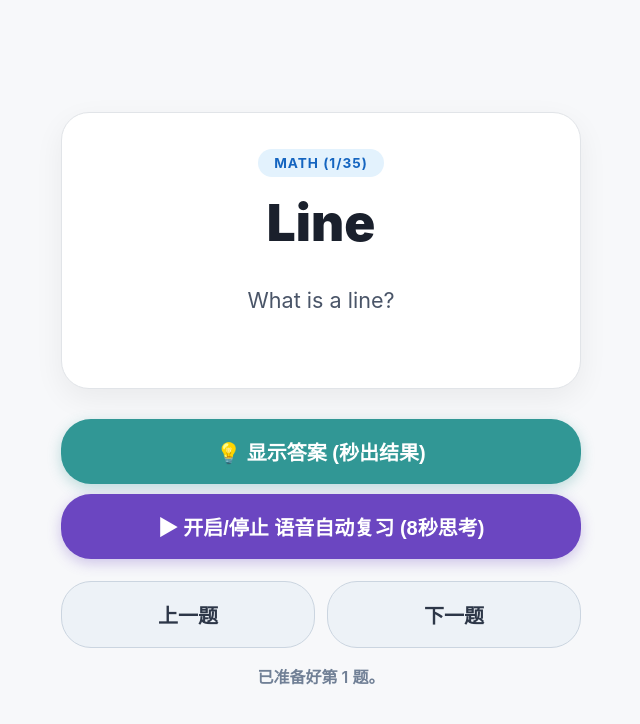
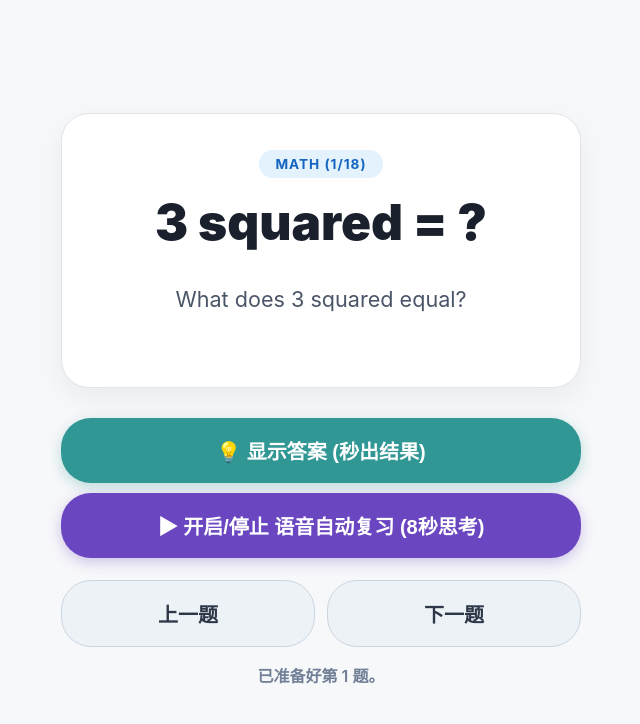
Before and after one commit to cindkiwi/basis-g3-refresher, a plain HTML site: page index.html in a window 1280 px wide. Shown: the whole page, without its empty margins (319-959 px from the left). Drawn offline with Linux system fonts and the light colour scheme.

Commit message:
11/12Update index.html

```diff
--- a/index.html
+++ b/index.html
@@ -46,12 +46,11 @@
     /* 莫兰迪低饱和度护眼配色 */
     .tag-math { background-color: #e3f2fd; color: #1565c0; }
     .tag-english { background-color: #fff3e0; color: #e65100; }
-    .tag-measurement { background-color: #e8f5e9; color: #2e7d32; }
     .tag-thinking { background-color: #f3e5f5; color: #7b1fa2; }
 
     /* 极致超大字号术语标题 */
     .term {
-      font-size: 3.2rem;
+      font-size: 3.1rem;
       font-weight: 900;
       color: #1a202c;
       margin-bottom: 16px;
@@ -143,54 +142,141 @@
   <div id="status" class="status-text">就绪：点击“开启语音自动复习”或点击“上一题/下一题”翻页。</div>
 
   <script>
-    // 词库：几何与英语修辞前置，计量单位与口算后置
+    // 最新定制 BASIS G3 车上复习词库与题库
     const flashcards = [
-      // 1. Saxon Math L20-28 几何核心蓝体字 (前置)
-      { category: "Math", term: "Line", question: "What is a line?", answer: "A straight path that goes on forever in both directions without ending.", example: "Arrows on both ends show it goes on forever." },
-      { category: "Math", term: "Ray", question: "What is a ray?", answer: "A part of a line that has one endpoint and goes on forever in only one direction.", example: "A sunbeam is like a ray." },
-      { category: "Math", term: "Line Segment", question: "What is a line segment?", answer: "A part of a line that has two endpoints.", example: "The edge of a ruler is a line segment." },
-      { category: "Math", term: "Endpoints", question: "What are endpoints?", answer: "Points at which a line segment or a ray ends.", example: "A line segment has two endpoints." },
-      { category: "Math", term: "Vertex", question: "What is a vertex?", answer: "The point where two line segments, rays, or sides meet to form an angle.", example: "The corner of a triangle is a vertex." },
-      { category: "Math", term: "Parallel Lines", question: "What are parallel lines?", answer: "Lines or segments that go in the same direction and stay the same distance apart without crossing.", example: "Train tracks are parallel." },
-      { category: "Math", term: "Intersecting Lines", question: "What are intersecting lines?", answer: "Lines or segments that cross or meet at one common point.", example: "An X shape is two intersecting lines." },
-      { category: "Math", term: "Perpendicular", question: "What does perpendicular mean?", answer: "Intersecting lines or segments that form square corners, or 90-degree angles.", example: "The sides of a square are perpendicular." },
-      { category: "Math", term: "Radius", question: "What is the radius of a circle?", answer: "A line segment from the center of a circle to any point on its boundary.", example: "The radius is half of the diameter." },
-      { category: "Math", term: "Diameter", question: "What is the diameter of a circle?", answer: "A line segment that passes through the center of a circle and connects two points on its boundary.", example: "The diameter splits a circle in half." },
-      { category: "Math", term: "Compass", question: "What is a compass used for in math?", answer: "A geometric tool used to draw circles and arcs with a precise radius.", example: "Pin the needle and spin the pencil." },
+      // 1. 平方直接心算与平方根
+      {
+        category: "Math",
+        term: "3 squared = ?",
+        question: "What does 3 squared equal?",
+        answer: "3 squared equals 9. Because 3 times 3 equals 9.",
+        example: "Squaring a number means multiplying it by itself."
+      },
+      {
+        category: "Math",
+        term: "5 squared = ?",
+        question: "What does 5 squared equal?",
+        answer: "5 squared equals 25. Because 5 times 5 equals 25.",
+        example: "5 squared is written as 5 with a small 2 at the top right."
+      },
+      {
+        category: "Math",
+        term: "7 squared = ?",
+        question: "What does 7 squared equal?",
+        answer: "7 squared equals 49. Because 7 times 7 equals 49.",
+        example: "49 is a perfect square."
+      },
+      {
+        category: "Math",
+        term: "Square Root",
+        question: "What is a square root, and what is the square root of 36?",
+        answer: "A square root is a number that multiplies by itself to make the original number. The square root of 36 is 6.",
+        example: "Because 6 times 6 equals 36, the square root of 36 is 6."
+      },
 
-      // 2. 乘法性质与思维架构题 (前置)
-      { category: "Thinking", term: "Properties of Multiplication", question: "What are the three core properties of multiplication?", answer: "The Commutative Property, the Identity Property, and the Zero Property.", example: "They help simplify complex calculations." },
-      { category: "Thinking", term: "Commutative Property", question: "What is the Commutative Property of multiplication?", answer: "Changing the order of factors does not change the product. For example, 3 times 4 equals 4 times 3.", example: "3 × 4 = 4 × 3 = 12." },
-      { category: "Thinking", term: "Identity Property", question: "What is the Identity Property of multiplication?", answer: "Multiplying any number by 1 gives a product equal to that same number.", example: "8 × 1 = 8." },
-      { category: "Thinking", term: "Zero Property", question: "What is the Zero Property of multiplication?", answer: "Multiplying any number by 0 always results in a product of 0.", example: "100 × 0 = 0." },
-      { category: "Thinking", term: "Reasonable Estimate", question: "What is a reasonable estimate?", answer: "An educated guess close to the exact answer, obtained by rounding numbers.", example: "Rounding $49 to $50 gives a reasonable estimate." },
+      // 2. 几何概念与作图方法
+      {
+        category: "Math",
+        term: "Vertex",
+        question: "What is a vertex?",
+        answer: "The point where two line segments, rays, or sides meet to form an angle.",
+        example: "The corner where two sides of a triangle meet is a vertex."
+      },
+      {
+        category: "Math",
+        term: "How to Draw Parallel Lines",
+        question: "How do you draw parallel lines?",
+        answer: "Draw two straight lines going in the exact same direction that stay the same distance apart so they never cross.",
+        example: "Like drawing the two rails of a train track."
+      },
+      {
+        category: "Math",
+        term: "How to Draw Intersecting Rays",
+        question: "How do you draw intersecting rays?",
+        answer: "Draw two rays that each start at an endpoint, go forever in one direction, and cross or meet at one common point.",
+        example: "Each ray must have one dot at the start and one arrow at the other end."
+      },
+      {
+        category: "Math",
+        term: "How to Draw Perpendicular Line Segments",
+        question: "How do you draw perpendicular line segments?",
+        answer: "Draw two line segments with endpoints at both ends that meet or cross to form a square corner, or a 90-degree right angle.",
+        example: "Like drawing the letter L or a plus sign with endpoints."
+      },
 
-      // 3. English Figurative Language & Grammar (前置)
-      { category: "English", term: "Simile", question: "What is a simile?", answer: "A figure of speech comparing two different things using the words 'like' or 'as'.", example: "As brave as a lion." },
-      { category: "English", term: "Alliteration", question: "What is alliteration?", answer: "The repetition of the same starting consonant sound in a group of words.", example: "Peter Piper picked a peck of pickled peppers." },
-      { category: "English", term: "Rhyme", question: "What is rhyme?", answer: "Words that have the same or similar ending sounds.", example: "Cat, hat, sat, and mat." },
-      { category: "English", term: "Onomatopoeia", question: "What is onomatopoeia?", answer: "A word that imitates the natural sound of a thing.", example: "Buzz, hiss, pop, and splash." },
-      { category: "English", term: "Independent Clause", question: "What is an independent clause?", answer: "A group of words with a subject and verb that expresses a complete thought and can stand alone as a sentence.", example: "The cat slept on the rug." },
-      { category: "English", term: "Dependent Clause", question: "What is a dependent clause?", answer: "A group of words with a subject and verb that does NOT express a complete thought and cannot stand alone.", example: "Because it was raining..." },
+      // 3. 估算思维与乘法三大性质
+      {
+        category: "Thinking",
+        term: "Reasonable Estimate",
+        question: "What is a reasonable estimate?",
+        answer: "An educated guess close to the exact answer, found by rounding numbers to make math easier.",
+        example: "Rounding $48 to $50 gives a reasonable estimate."
+      },
+      {
+        category: "Thinking",
+        term: "Properties of Multiplication",
+        question: "What are the three core properties of multiplication?",
+        answer: "The Commutative Property, the Identity Property, and the Zero Property.",
+        example: "Knowing these properties helps simplify mental math."
+      },
+      {
+        category: "Thinking",
+        term: "Commutative of Multiplication",
+        question: "What is the Commutative Property of multiplication?",
+        answer: "Changing the order of the factors does not change the product.",
+        example: "3 times 4 equals 4 times 3; both equal 12."
+      },
+      {
+        category: "Thinking",
+        term: "Identity Property",
+        question: "What is the Identity Property of multiplication?",
+        answer: "Multiplying any number by 1 gives a product equal to that same number.",
+        example: "9 times 1 equals 9."
+      },
+      {
+        category: "Thinking",
+        term: "Zero Property",
+        question: "What is the Zero Property of multiplication?",
+        answer: "Multiplying any number by 0 always results in a product of 0.",
+        example: "25 times 0 equals 0."
+      },
 
-      // 4. 英制单位与换算 (后置)
-      { category: "Measurement", term: "Inch (in)", question: "What is an inch, and what is its abbreviation?", answer: "An inch (abbreviated as in) is a small unit of length. Twelve inches equal one foot.", example: "A paperclip is about 1 inch long." },
-      { category: "Measurement", term: "Foot / Feet (ft)", question: "What is a foot, and what is its conversion to inches?", answer: "A foot (plural: feet, abbreviated as ft) equals 12 inches. Three feet equal one yard.", example: "A skateboard is about 3 feet long." },
-      { category: "Measurement", term: "Yard (yd)", question: "What is a yard, and what is its conversion to feet?", answer: "A yard (abbreviated as yd) equals 3 feet or 36 inches.", example: "A baseball bat is about 1 yard long." },
-      { category: "Measurement", term: "Mile (mi)", question: "What is a mile, and what is its conversion to yards?", answer: "A mile (abbreviated as mi) equals 5,280 feet or 1,760 yards.", example: "Walking 20 blocks is roughly 1 mile." },
-      { category: "Measurement", term: "Drill: Feet to Inches", question: "Quick mental math: How many inches are in 3 feet?", answer: "36 inches. Because 3 times 12 equals 36.", example: "3 feet = 1 yard = 36 inches." },
-
-      // 5. 公制单位与换算 (后置)
-      { category: "Measurement", term: "Millimeter (mm)", question: "What is a millimeter, and what is its abbreviation?", answer: "A millimeter (abbreviated as mm) is a tiny metric unit. 10 millimeters equal 1 centimeter.", example: "A credit card thickness is about 1 millimeter." },
-      { category: "Measurement", term: "Centimeter (cm)", question: "What is a centimeter, and what is its conversion to millimeters?", answer: "A centimeter (abbreviated as cm) equals 10 millimeters. 100 centimeters equal 1 meter.", example: "A fingernail width is about 1 centimeter." },
-      { category: "Measurement", term: "Meter (m)", question: "What is a meter, and what is its conversion to centimeters?", answer: "A meter (abbreviated as m) equals 100 centimeters or 1,000 millimeters.", example: "A door width is roughly 1 meter." },
-      { category: "Measurement", term: "Kilometer (km)", question: "What is a kilometer, and what is its conversion to meters?", answer: "A kilometer (abbreviated as km) equals 1,000 meters.", example: "Running 2.5 laps on a track is roughly 1 kilometer." },
-      { category: "Measurement", term: "Drill: Meters to Centimeters", question: "Quick mental math: How many centimeters are in 5 meters?", answer: "500 centimeters. Because 5 times 100 equals 500.", example: "5 m = 500 cm." },
-
-      // 6. 乘法口算级练习 (后置)
-      { category: "Math", term: "Mental Math: 7 × 8", question: "Quick mental math: What is 7 times 8?", answer: "7 times 8 equals 56.", example: "5, 6, 7, 8 -> 56 = 7 × 8." },
-      { category: "Math", term: "Mental Math: 9 × 6", question: "Quick mental math: What is 9 times 6?", answer: "9 times 6 equals 54.", example: "9 × 6 = 54." },
-      { category: "Math", term: "Mental Math: 54 ÷ 6", question: "Quick mental math: What is 54 divided by 6?", answer: "54 divided by 6 equals 9, because 9 times 6 equals 54.", example: "Inverse of multiplication." }
+      // 4. 英语修辞与语法比较级
+      {
+        category: "English",
+        term: "Alliteration",
+        question: "What is alliteration?",
+        answer: "The repetition of the same beginning consonant sound in words close together.",
+        example: "Silly snakes slither silently."
+      },
+      {
+        category: "English",
+        term: "Assonance",
+        question: "What is assonance?",
+        answer: "The repetition of similar vowel sounds inside words that are close together.",
+        example: "The rain in Spain stays mainly in the plain."
+      },
+      {
+        category: "English",
+        term: "Rhyme",
+        question: "What is rhyme?",
+        answer: "Words that have the same or similar ending sounds.",
+        example: "Star, car, far, and jar."
+      },
+      {
+        category: "English",
+        term: "Comparative",
+        question: "What is a comparative adjective or adverb?",
+        answer: "A word used to compare two things, often ending in '-er' or using the word 'more'.",
+        example: "Taller, faster, or more interesting."
+      },
+      {
+        category: "English",
+        term: "Superlative",
+        question: "What is a superlative adjective or adverb?",
+        answer: "A word used to compare three or more things to show the highest degree, often ending in '-est' or using 'most'.",
+        example: "Tallest, fastest, or most interesting."
+      }
     ];
 
     let currentIndex = 0;
@@ -238,7 +324,6 @@
       utter.rate = 0.88;
 
       const voices = window.speechSynthesis.getVoices();
-      // 优先筛选 iOS/Mac/Windows/Android 中品质最高的女声
       const femaleVoice = voices.find(v =>
         v.lang.startsWith('en') && (
           v.name.includes('Samantha') ||
```
